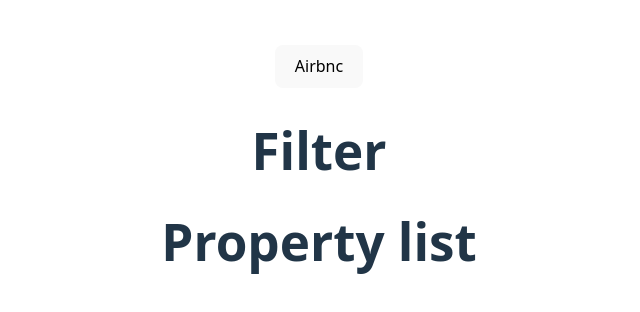
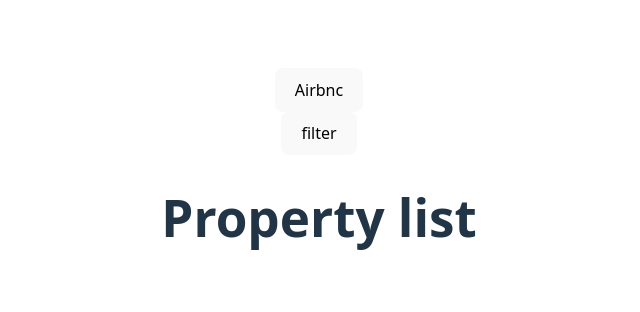
Before and after one commit to Tianjun7/airbnc-app, a React (Vite) app: page /properties in a window 1280 px wide. Shown: the part 226-538 px from the top of the page, without its empty margins (321-961 px from the left). Built offline with nearby package versions, Linux system fonts and the light colour scheme.

Commit message:
filter popup design

```diff
--- a/components/Filter.jsx
+++ b/components/Filter.jsx
@@ -1,7 +1,17 @@
+import Toggle from "./Toggle"
+
 export default function Filter(){
     return(
-        <>
-            <h1>Filter</h1>
-        </>
+        <div className="filter">
+            <Toggle name="filter">
+                <form className = "filter=from">
+                    <button>cost per night</button>
+                    <label htmlFor="max-price">Max price:</label>
+                    <input id="max-price" type="text" />
+                    <label htmlFor="min-price">Min price</label>
+                    <input id="min-price" type="text" />
+                </form>
+            </Toggle>
+        </div>
     )
 }
--- /dev/null
+++ b/components/Toggle.jsx
@@ -0,0 +1,22 @@
+import {useState} from "react"
+
+export default function Toggle({ children, name }){
+    const [showForm, setShowForm] =useState(false)
+
+    return(
+        <>
+        {showForm ? children: null}
+
+        <button
+                onClick={() => {
+                    setShowForm((currState) => {
+                        return !currState
+                    })
+                }}
+                >
+                    {name}
+        </button>
+
+        </>
+    )
+}
```
